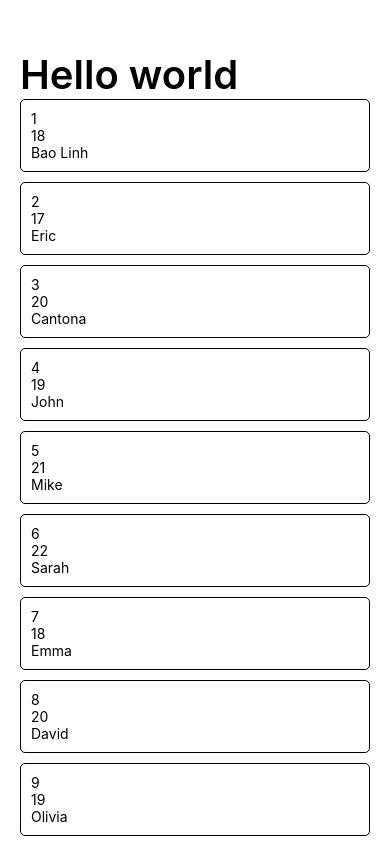
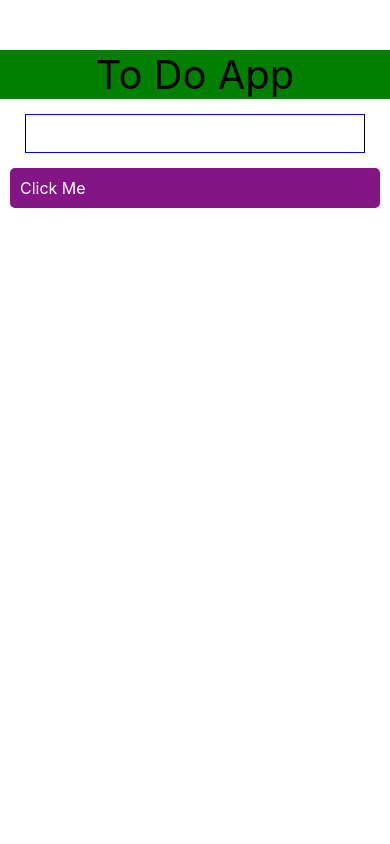
Before and after one commit to baolinh-dev/react_native-todolist-hoidanit, a React Native app: screen / in a window 390 px wide. Built offline with nearby package versions, Linux system fonts and the light colour scheme.

Commit message:
todo app - add todo

```diff
--- a/App.tsx
+++ b/App.tsx
@@ -6,68 +6,95 @@ import {
   StyleSheet,
   Text,
   TextInput,
+  TouchableOpacity,
   View,
 } from "react-native";
 
+interface ITodo {
+  id: number;
+  name: string;
+}
+
 export default function App() {
-  const [students, setStudents] = useState([
-    { id: 1, name: "Bao Linh", age: 18 },
-    { id: 2, name: "Eric", age: 17 },
-    { id: 3, name: "Cantona", age: 20 },
-    { id: 4, name: "John", age: 19 },
-    { id: 5, name: "Mike", age: 21 },
-    { id: 6, name: "Sarah", age: 22 },
-    { id: 7, name: "Emma", age: 18 },
-    { id: 8, name: "David", age: 20 },
-    { id: 9, name: "Olivia", age: 19 },
-    { id: 10, name: "Sophia", age: 17 },
-    { id: 11, name: "Liam", age: 20 },
-    { id: 12, name: "Noah", age: 21 },
-    { id: 13, name: "Mason", age: 18 },
-    { id: 14, name: "Ethan", age: 23 },
-    { id: 15, name: "Ava", age: 19 },
-    { id: 16, name: "Isabella", age: 20 },
-    { id: 17, name: "James", age: 22 },
-    { id: 18, name: "Logan", age: 18 },
-    { id: 19, name: "Lucas", age: 21 },
-    { id: 20, name: "Mia", age: 19 },
-  ]);
+  const [todo, setTodo] = useState("");
+  const [listTodo, setListTodo] = useState<ITodo[]>([]);
+
+  function randomInteger(min: number, max: number) {
+    return Math.floor(Math.random() * (max - min + 1)) + min;
+  }
+
+  const handleAddTodo = () => {
+    if (!todo) return;
+    setListTodo([...listTodo, { id: randomInteger(2, 10000), name: todo }]);
+    setTodo("");
+  };
 
   return (
     <View style={styles.container}>
-      <Text style={{ fontSize: 40, fontWeight: "600" }}>Hello world</Text>
-      <FlatList
-        data={students}
-        renderItem={({ item }) => {
-          return (
-            <View
-              style={{
-                borderWidth: 1,
-                borderColor: "black",
-                borderRadius: 5,
-                padding: 10,
-                marginBottom: 10,
-              }}
-            >
-              <Text>{item.id}</Text>
-              <Text>{item.age}</Text>
-              <Text>{item.name}</Text>
-            </View>
-          );
-        }}
-        keyExtractor={(item) => item.id.toString()} // Đảm bảo id là chuỗi
-      />
+      {/* header */}
+      <Text style={styles.header}>To Do App</Text>
+      {/* form  */}
+      <View style={styles.body}>
+        <TextInput
+          value={todo}
+          style={styles.todoInput}
+          onChangeText={(value) => setTodo(value)}
+        />
+        <TouchableOpacity style={styles.button} onPress={handleAddTodo}>
+          <Text style={styles.buttonText}>Click Me</Text>
+        </TouchableOpacity>
+      </View>
+      {/* list todo */}
+      <View style={styles.body}>
+        <FlatList
+          keyExtractor={item => item.id + ""}
+          data={listTodo}
+          renderItem={({ item }) => {
+            return <Text style={styles.todoItem}>{item.name}</Text>;
+          }}
+        />
+      </View>
     </View>
   );
 }
 
 const styles = StyleSheet.create({
+  header: {
+    backgroundColor: "green",
+    paddingHorizontal: 20,
+    textAlign: "center",
+    fontSize: 40,
+  },
   container: {
     paddingTop: 50,
-    paddingHorizontal: 20,
     flex: 1,
     backgroundColor: "#fff",
     // alignItems: "center",
     // justifyContent: "center",
   },
+  todoInput: {
+    borderWidth: 1,
+    borderBlockColor: "blue",
+    padding: 10,
+    marginHorizontal: 15,
+    margin: 15,
+  },
+  todoItem: {
+    fontSize: 24,
+    borderWidth: 1,
+    marginBottom: 20,
+    padding: 10,
+  },
+  body: {
+    paddingHorizontal: 10,
+  },
+  button: {
+    backgroundColor: "#841584", // Màu nền của button
+    padding: 10,
+    borderRadius: 5,
+  },
+  buttonText: {
+    color: "#fff", // Màu chữ của button
+    fontSize: 16,
+  },
 });
```
